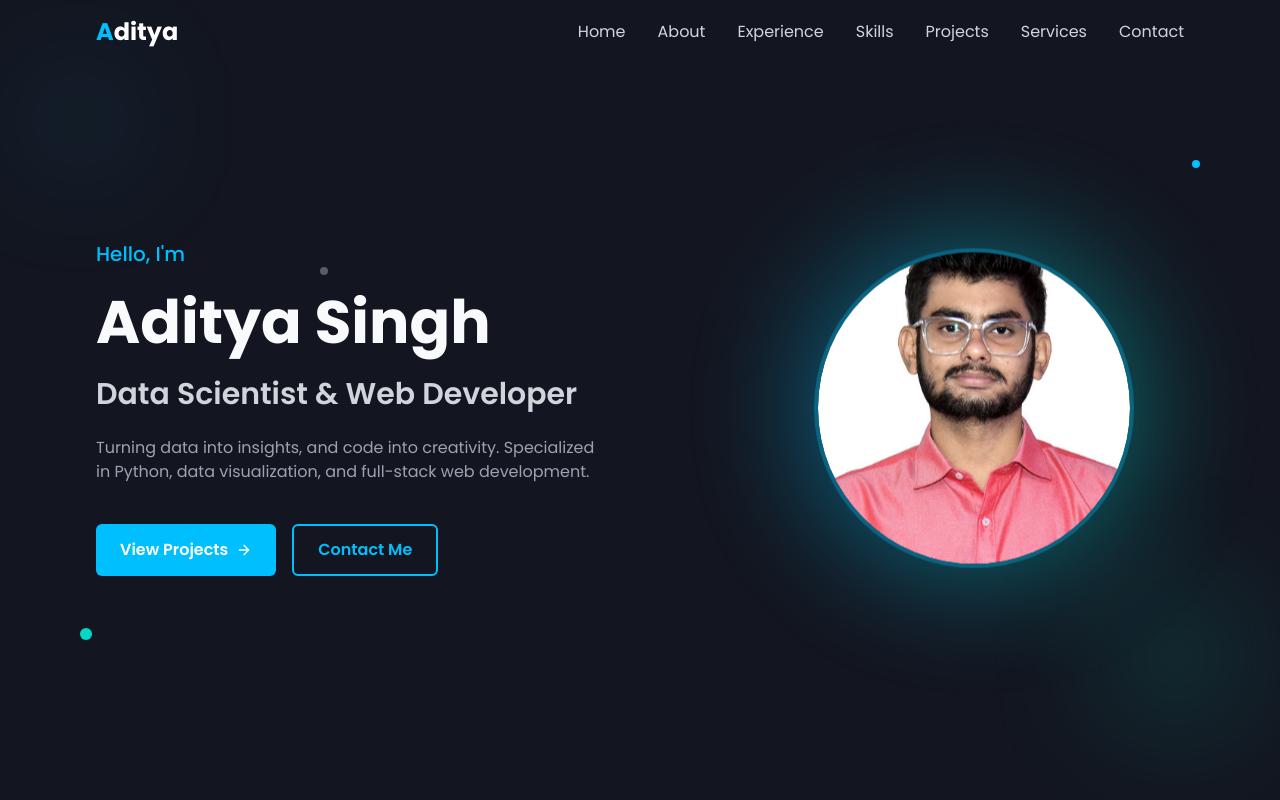
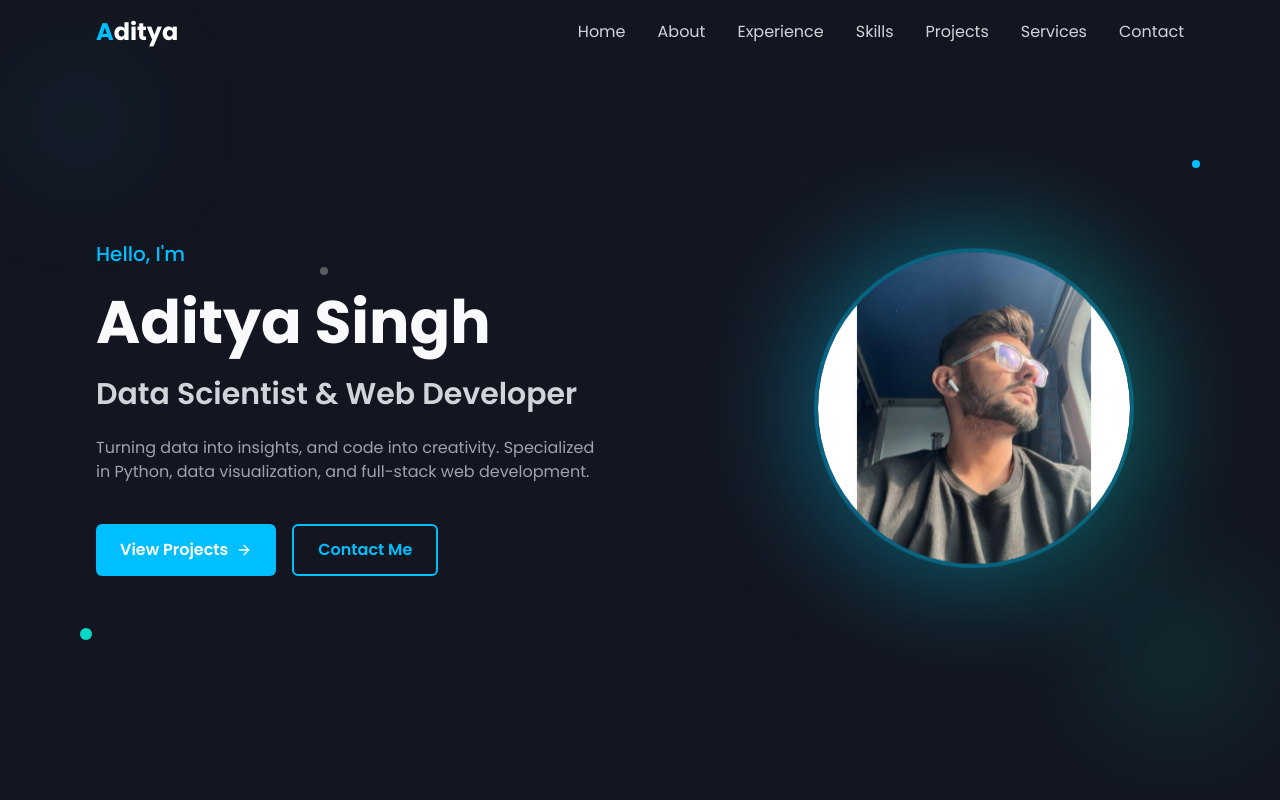
Before and after one commit to aadi2611/aditya-portfolio-blueprint, a React (Vite) app: page / in a window 1280 px wide. Shown: the top 800 px of the page. Built offline with nearby package versions, Linux system fonts and the light colour scheme.

Commit message:
Refactor: Apply circular mask to profile image
Applies a circular mask to the profile image in the Hero component, ensuring perfect alignment.

```diff
--- a/src/components/Hero.tsx
+++ b/src/components/Hero.tsx
@@ -49,7 +49,7 @@ const Hero = () => {
               <div className="relative w-64 h-64 md:w-80 md:h-80 rounded-full overflow-hidden border-4 border-electric-blue/30 animate-fade-in">
                 <Avatar className="w-full h-full">
                   <AvatarImage
-                    src="/lovable-uploads/99c508b8-36d0-401a-9958-e4e2fee43a21.png"
+                    src="/lovable-uploads/a370d884-a08d-4ff8-99a8-1a4c2a672594.png"
                     alt="Aditya Singh"
                     className="object-cover w-full h-full"
                   />
```
Also changed, not shown: public/lovable-uploads/a370d884-a08d-4ff8-99a8-1a4c2a672594.png (added).
